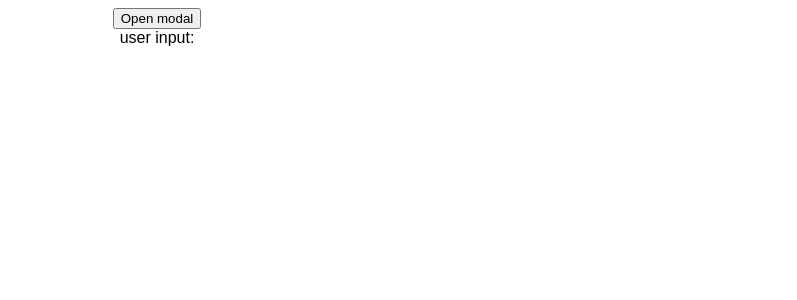
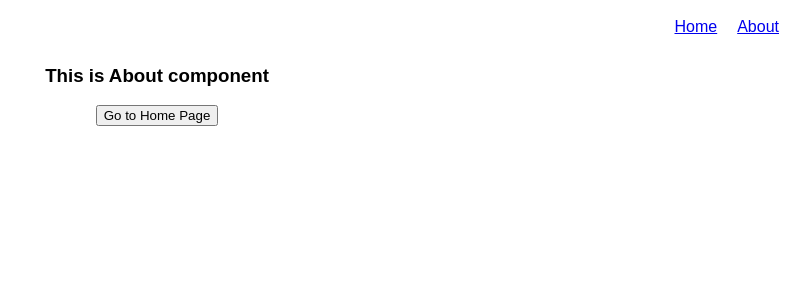
Before and after one commit to osuri/react-practice, a React (Create React App) app: page /about in a window 1280 px wide. Shown: the top 300 px of the page, without its empty margins (483-1280 px from the left). Built offline with nearby package versions, Linux system fonts and the light colour scheme.

Commit message:
react-router-example

```diff
--- a/package.json
+++ b/package.json
@@ -11,6 +11,8 @@
     "react": "17.0.0",
     "react-dom": "17.0.0",
     "react-modal": "3.12.1",
+    "react-router": "^5.2.0",
+    "react-router-dom": "^5.2.0",
     "react-scripts": "3.4.3"
   },
   "devDependencies": {
--- /dev/null
+++ b/src/About.js
@@ -0,0 +1,13 @@
+import React from "react";
+import {useHistory} from 'react-router-dom'
+
+const About = () => {
+  const history = useHistory();
+  return (
+    <>
+  <h3>This is About component</h3>
+  <button onClick={()=> history.push("/")}>Go to Home Page</button>
+  </>
+  );
+};
+export default About;
--- a/src/App.js
+++ b/src/App.js
@@ -1,12 +1,27 @@
 import React from "react";
-import CountDown from "./CountDown";
-import ModalDemo from "./ModalDemo";
+import {BrowserRouter as Router, Route, Switch, NavLink, Redirect} from 'react-router-dom';
+import About from "./About";
+import Hidden from "./Hidden";
+import Home from "./Home";
+import NavBar from "./NavBar";
+import NotFound from "./NotFound";
+import PrivatePage from "./PrivatePage";
+
+
 import "./styles.css";
 
 export default function App() {
   return (
     <div className="App">
-      <ModalDemo />
+      <Router>
+        <NavBar />
+        <Switch>
+          <Route exact path="/" component={Home} />
+          <Route path="/about" component={About} />
+          <PrivatePage path="/hidden" component={Hidden} />
+          <Route path="*" component={NotFound} />
+        </Switch>
+      </Router>
     </div>
   );
 }
--- a/src/CountDown.js
+++ /dev/null
@@ -1,19 +0,0 @@
-import React, { useState, useEffect } from "react";
-
-const CountDown = ({ initialTime }) => {
-  const [timer, setTimer] = useState(initialTime);
-  let time = initialTime * 60;
-  useEffect(() => {
-    setInterval(updateCounter, 1000);
-  }, []);
-
-  const updateCounter = () => {
-    const minutes = Math.floor(time / 60);
-    let seconds = time % 60;
-    seconds = seconds < 10 ? "0" + seconds : seconds;
-    time--;
-    setTimer(`${minutes}: ${seconds}`);
-  };
-  return <h3>Counter {timer}</h3>;
-};
-export default CountDown;
--- /dev/null
+++ b/src/Hidden.js
@@ -0,0 +1,11 @@
+import React from 'react'
+
+function Hidden() {
+    return (
+        <div>
+            <h1>Hidden component</h1>
+        </div>
+    )
+}
+
+export default Hidden
--- /dev/null
+++ b/src/Home.js
@@ -0,0 +1,7 @@
+import React from "react";
+
+const Home = () => {
+
+  return <h3>Hello World. This is Home component</h3>;
+};
+export default Home;
--- a/src/ModalDemo.js
+++ /dev/null
@@ -1,29 +0,0 @@
-import React, { useState, useRef } from "react";
-import Modal from "react-modal";
-
-const ModalDemo = () => {
-  const [modalIsOpen, setModalIsOpen] = useState(false);
-  const [inputValue, setInputValue] = useState("");
-  const userForm = useRef(null);
-  function closeModal() {
-    setModalIsOpen(false);
-    const form = userForm.current;
-    setInputValue(`${form["userInput"].value}`);
-  }
-  return (
-    <div>
-      <button onClick={() => setModalIsOpen(true)}>Open modal</button>
-      <br />
-      <span>user input: {inputValue} </span>
-      <Modal isOpen={modalIsOpen}>
-        <div>
-          <form ref={userForm}>
-            <input name="userInput" />
-            <button onClick={() => closeModal()}>close</button>
-          </form>
-        </div>
-      </Modal>
-    </div>
-  );
-};
-export default ModalDemo;
--- /dev/null
+++ b/src/NavBar.js
@@ -0,0 +1,18 @@
+import React from 'react';
+import {Link} from 'react-router-dom';
+import About from './About';
+import Home from './Home';
+
+
+function NavBar() {
+    return (
+        <div>
+            <nav>
+                <Link to='/'>Home</Link>
+                <Link to='/about'>About</Link>
+            </nav>
+        </div>
+    )
+}
+
+export default NavBar
--- /dev/null
+++ b/src/NotFound.js
@@ -0,0 +1,11 @@
+import React from 'react'
+
+function NotFound() {
+    return (
+        <div>
+            <h3>The page which you looking for is not found.</h3>
+        </div>
+    )
+}
+
+export default NotFound
--- /dev/null
+++ b/src/PrivatePage.js
@@ -0,0 +1,13 @@
+import React from 'react';
+import {Route, Link, Redirect} from 'react-router-dom';
+
+function PrivatePage({component: Component, ...rest}) {
+    const isAuthenticated = false;
+    return (
+        <Route {...rest} render={(props)=> isAuthenticated ? <Component {...props} /> : <Redirect to="/" />}>
+
+        </Route>
+    )
+}
+
+export default PrivatePage
--- a/src/styles.css
+++ b/src/styles.css
@@ -2,3 +2,12 @@
   font-family: sans-serif;
   text-align: center;
 }
+nav {
+  display: flex;
+  justify-content: flex-end;
+  align-items: center;
+
+}
+a {
+  padding: 10px;
+}
```
Also changed, not shown: 2 other files (tests, documents, lock files or other folders).
